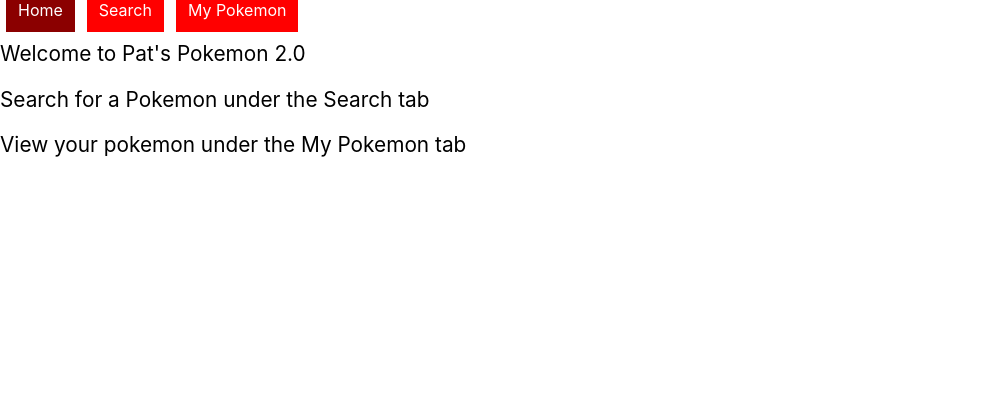
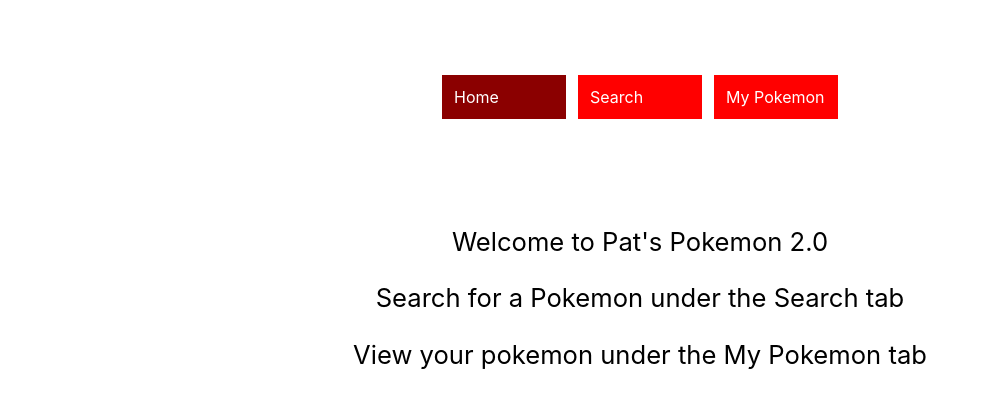
Before and after one commit to patrickmason73/phase-2-project, a React (Create React App) app: page / in a window 1280 px wide. Shown: the top 408 px of the page, without its empty margins (0-989 px from the left). Built offline with nearby package versions, Linux system fonts and the light colour scheme; no server answers.

Commit message:
styling fixes for several components, mostly centering

```diff
--- a/db.json
+++ b/db.json
@@ -1,5 +1,13 @@
 {
   "pokemon": [
+    {
+      "id": 6,
+      "name": "charizard",
+      "sprites": {
+        "front": "https://raw.githubusercontent.com/PokeAPI/sprites/master/sprites/pokemon/6.png",
+        "back": "https://raw.githubusercontent.com/PokeAPI/sprites/master/sprites/pokemon/back/6.png"
+      }
+    },
     {
       "id": 38,
       "name": "ninetales",
--- a/src/components/App.js
+++ b/src/components/App.js
@@ -5,6 +5,9 @@
 import MyPokemon from "./MyPokemon";
 import PokemonCard from "./PokemonCard";
 import Home from "./Home";
+
+
+
 
 
 function App() {
@@ -33,7 +36,7 @@
 
   return (
     <div>
-<Navbar/>
+<Navbar />
 <Switch>
   <Route exact path="/search">
  <SearchBar setSearch={setSearch} />
--- a/src/components/Home.js
+++ b/src/components/Home.js
@@ -1,14 +1,21 @@
 import React from "react";
+
+const navStyle = {
+    fontSize: "160%",
+    display: "flex",
+    alignItems: "center",
+    justifyContent: "center",
+  }
 
 function Home() {
 
 return (
-    <div style={{fontSize: "130%"}}>
-    <p>Welcome to Pat's Pokemon 2.0</p>
+    <div>
+    <p style={navStyle}>Welcome to Pat's Pokemon 2.0</p>
 
-    <p>Search for a Pokemon under the Search tab</p>
+    <p style={navStyle}>Search for a Pokemon under the Search tab</p>
 
-    <p>View your pokemon under the My Pokemon tab</p>
+    <p style={navStyle}>View your pokemon under the My Pokemon tab</p>
     </div>
 )
 
--- a/src/components/MyPokemon.js
+++ b/src/components/MyPokemon.js
@@ -1,4 +1,10 @@
 import React, {useEffect} from "react";
+
+const headStyle = {
+    display: "flex",
+        alignItems: "center",
+        justifyContent: "center",
+}
 
 
 
@@ -22,7 +28,10 @@
 
 const displayPoke = pokemon.map((item) => {
     const cardStyle = {
-        fontSize: "150%"
+        fontSize: "150%",
+        display: "flex",
+        alignItems: "center",
+        justifyContent: "center",
     }
 
     const imgStyle = {
@@ -40,7 +49,7 @@
 
     return (
         <div className="MyPokemon">
-            <h1>MY POKEMON</h1>
+            <h1 style={headStyle}>MY POKEMON</h1>
             {displayPoke}
         </div>
     )
--- a/src/components/Navbar.js
+++ b/src/components/Navbar.js
@@ -11,10 +11,17 @@
     color: "white",
   };
 
+  const navStyle = {
+    height: "200px",
+    display: "flex",
+    alignItems: "center",
+    justifyContent: "center",
+  }
+
 function Navbar() {
 
     return (
-        <div>
+        <div style={navStyle}>
         <NavLink to="/"
         exact
         style={linkStyles}
--- a/src/components/PokemonCard.js
+++ b/src/components/PokemonCard.js
@@ -1,14 +1,14 @@
 import React, {useState} from "react";
 
 const cardStyle = {
-    position: "absolute",
-    top: "200px",
-    left: "40px"
+    display: "flex",
+        alignItems: "center",
+        justifyContent: "center",
 }
 
 const imgStyle = {
-    height: "135%",
-    width: "135%"
+    height: "20%",
+    width: "20%"
 }
 
 function PokemonCard({pokemon, myPokemon, setMyPokemon}) {
--- a/src/components/SearchBar.js
+++ b/src/components/SearchBar.js
@@ -2,9 +2,9 @@
 
 
 const searchStyle = {
-    position: "absolute",
-    top: "150px",
-    left: "40px"
+        display: "flex",
+        alignItems: "center",
+        justifyContent: "center",
 }
 
 function SearchBar({setSearch}) {
```
